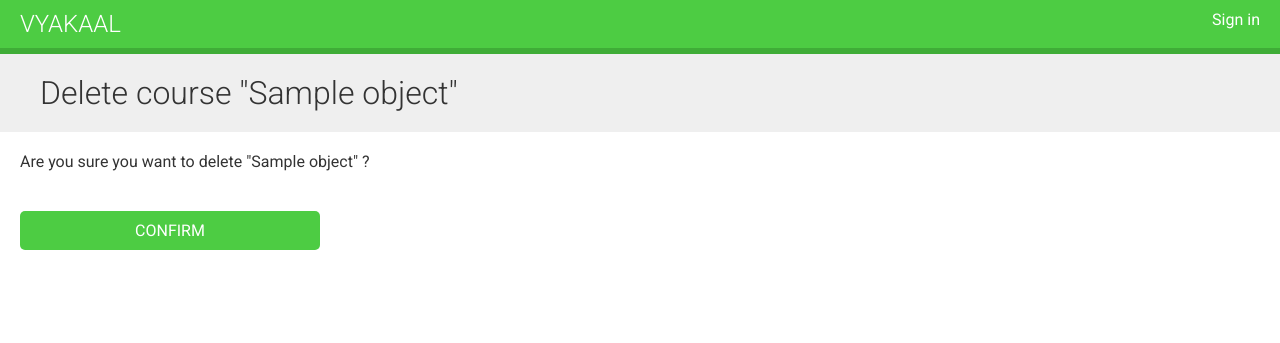
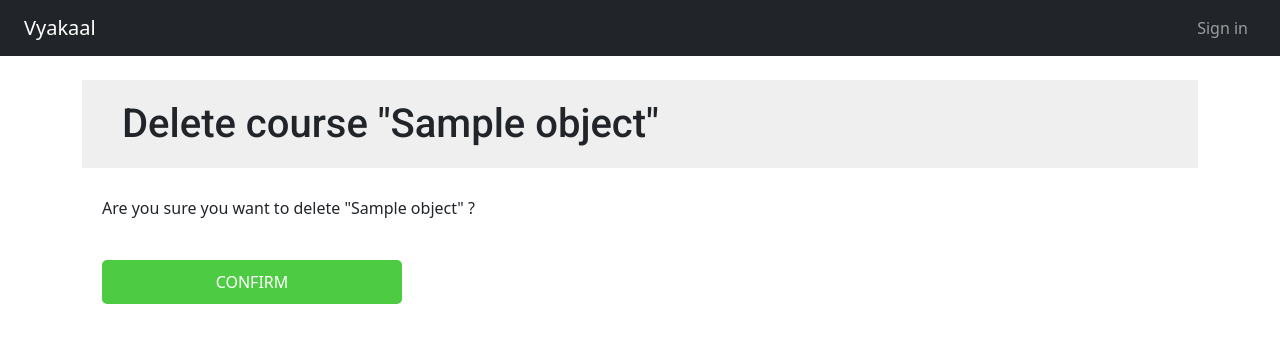
Before and after one commit to Prayush333/E-learning-platform, a Django app: template templates/courses/manage/course/delete.html in a window 1280 px wide. Shown: the top 343 px of the page. Run offline with Django 5.2, Linux system fonts and the light colour scheme; the template is opened without the code that fills it: most values are stand-ins (such as "Sample title", 1, 10 or a date in 2020); parts of the project's set-up code (start-up, migrations or seed data) failed here and were passed over.

Commit message:
homepage

```diff
--- a/templates/base.html
+++ b/templates/base.html
@@ -1,35 +1,42 @@
 {% load static %}
-<html>
+<!DOCTYPE html>
+<html lang="en">
 <head>
-        <meta charset="utf-8" />
-        <title>{% block title %} Vyakaal {% endblock title %}</title>
+    <meta charset="UTF-8">
+    <title>{% block title %}Vyakaal{% endblock title %}</title>
     <link rel="stylesheet" href="{% static 'css/base.css' %}">
+    <!-- Optional: Bootstrap for modern styles -->
+    <link rel="stylesheet" href="https://cdn.jsdelivr.net/npm/bootstrap@5.3.2/dist/css/bootstrap.min.css">
 </head>
-
 <body>
-        <div id="header">
-            <a href="/" class="logo"> Vyakaal </a>
-            <ul class="menu">
+    <nav class="navbar navbar-expand-lg navbar-dark bg-dark px-4">
+        <a class="navbar-brand" href="/">Vyakaal</a>
+        <div class="collapse navbar-collapse">
+            <ul class="navbar-nav ms-auto">
                 {% if request.user.is_authenticated %}
-                <li>
-                    <form action="{% url 'logout' %}" method="post">
+                    <li class="nav-item">
+                        <form action="{% url 'logout' %}" method="post" class="d-inline">
                             {% csrf_token %}
-                        <button type="submit"> Sign out</button>
+                            <button class="btn btn-outline-light btn-sm" type="submit">Sign out</button>
                         </form>
                     </li>
                 {% else %}
-                <li><a href="{% url 'login' %}"> Sign in</a></li>
+                    <li class="nav-item">
+                        <a class="nav-link" href="{% url 'login' %}">Sign in</a>
+                    </li>
                 {% endif %}
-
             </ul>
         </div>
-        <div id="content">
+    </nav>
+
+    <main class="container mt-4">
         {% block content %}
+        {% endblock %}
+    </main>
 
-            {% endblock content %}
-        </div>
     {% block include_js %}
     {% endblock %}
+
     <script>
         document.addEventListener('DOMContentLoaded', (event) => {
             {% block domready %}
@@ -38,14 +45,14 @@
                 mode: 'same-origin'
             }
             const moduleOrderUrl = '{% url "module_order" %}';
+            if (typeof sortable !== "undefined") {
                 sortable('#modules', {
                     forcePlaceholderSize: true,
                     placeholderClass: 'placeholder'
                 });
-
+            }
             {% endblock %}
         });
     </script>
-
 </body>
 </html>
```
Also changed, not shown: courses/views.py (+10 -0 lines). Lines whose indentation alone changed are shown as unchanged.
